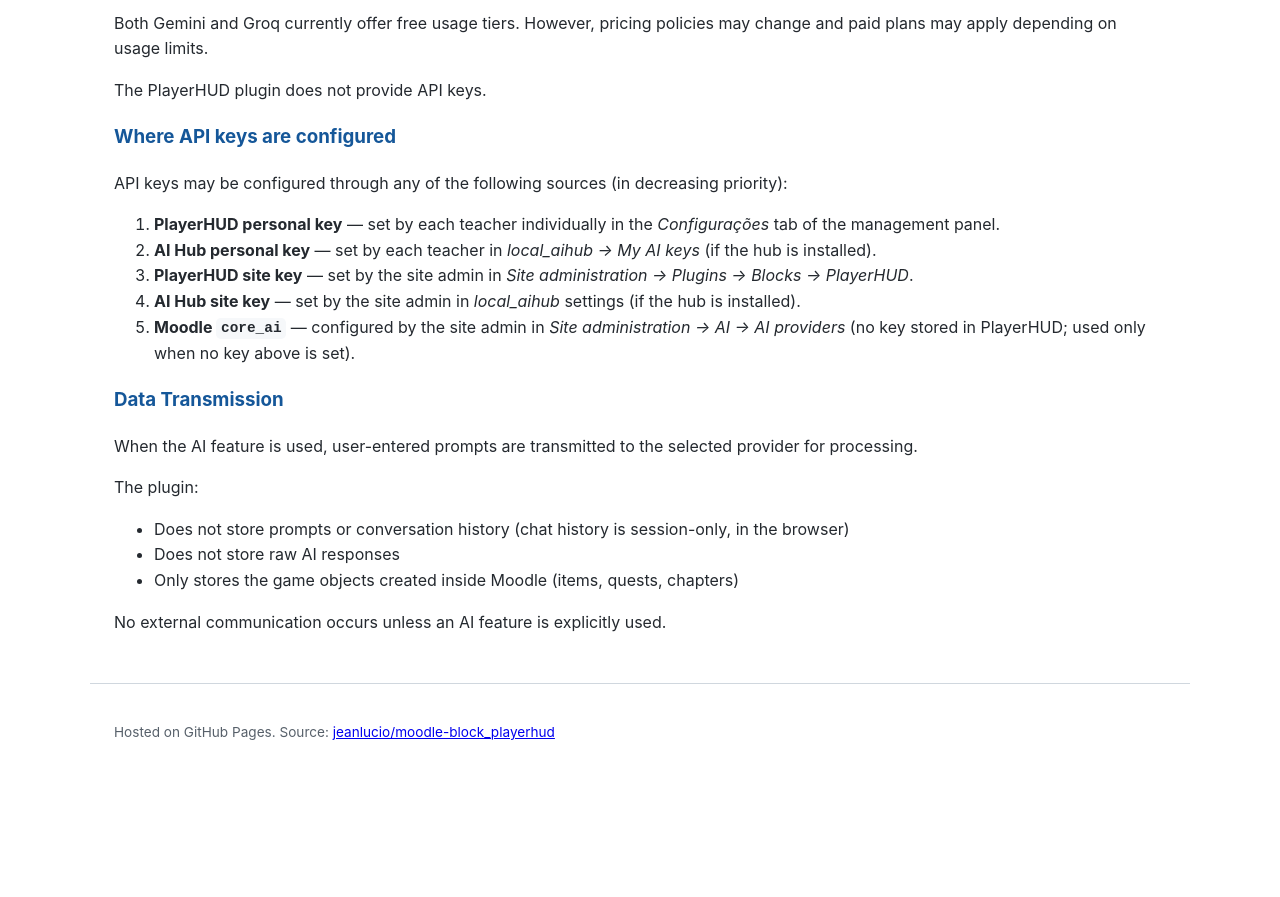
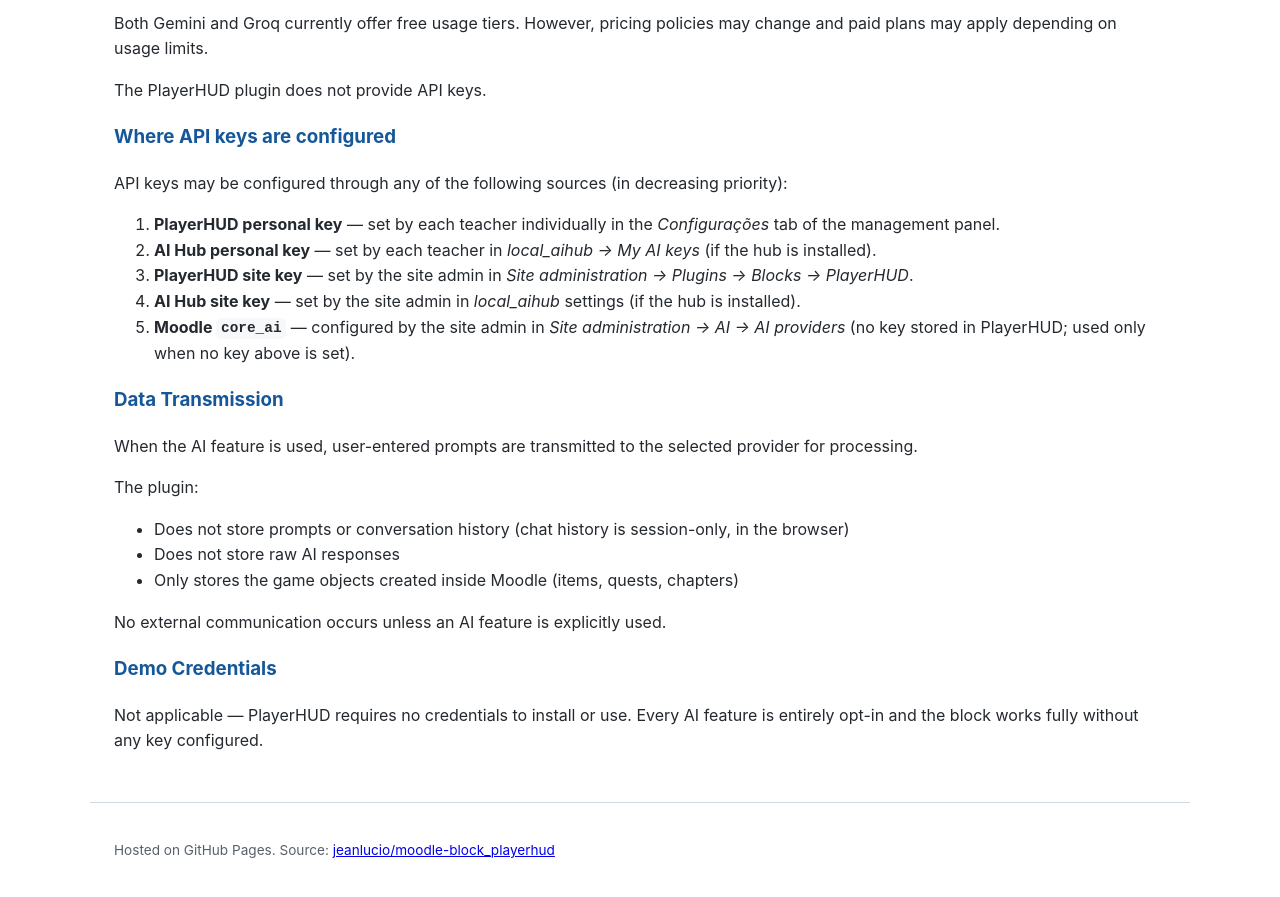
Before and after one commit to jeanlucio/moodle-block_playerhud, a Jekyll site: the page built from docs/en/security.md, in a window 1280 px wide and 900 px high, scrolled down 2107 px. Shown: the top 897 px of the window. Built offline with Jekyll 4.4.1, drawn with Linux system fonts in a browser that asks for light colours; our own code applies the rules of GitHub Pages for plain Markdown files; before the commit the page ends 2888 px from its top, so only the background shows below that.

Commit message:
expand Third-party Service disclosure and installation notes in the README
The README's short AI disclosure didn't mention cost, where to obtain
provider keys, or that no demo credentials are needed — the docs/security.md
page already covered all three in depth (free tiers, the 5-tier key
resolution ladder), so this brings the README's condensed version in line
with what the Moodle Plugin Directory's own README checklist expects,
without duplicating the full ladder (already linked via Security &
Compliance).

Also notes in the Installation section that PlayerHUD's own site-level
settings are optional (AI provider keys only) and everything else is
configured per course, since — unlike the sibling mod_playerwords/
mod_playercross activities — this plugin does have real site-level
settings and the generic "no site-level settings" note would be wrong
here.

docs/security.md gains a short "Demo Credentials: Not applicable" note to
close the one remaining gap in an otherwise already-thorough disclosure.

```diff
--- a/docs/en/security.md
+++ b/docs/en/security.md
@@ -85,3 +85,8 @@
 - Only stores the game objects created inside Moodle (items, quests, chapters)
 
 No external communication occurs unless an AI feature is explicitly used.
+
+### Demo Credentials
+
+Not applicable — PlayerHUD requires no credentials to install or use. Every AI feature is
+entirely opt-in and the block works fully without any key configured.
```
Also changed, not shown: docs/pt/security.md (+5 -0 lines), README.md.
